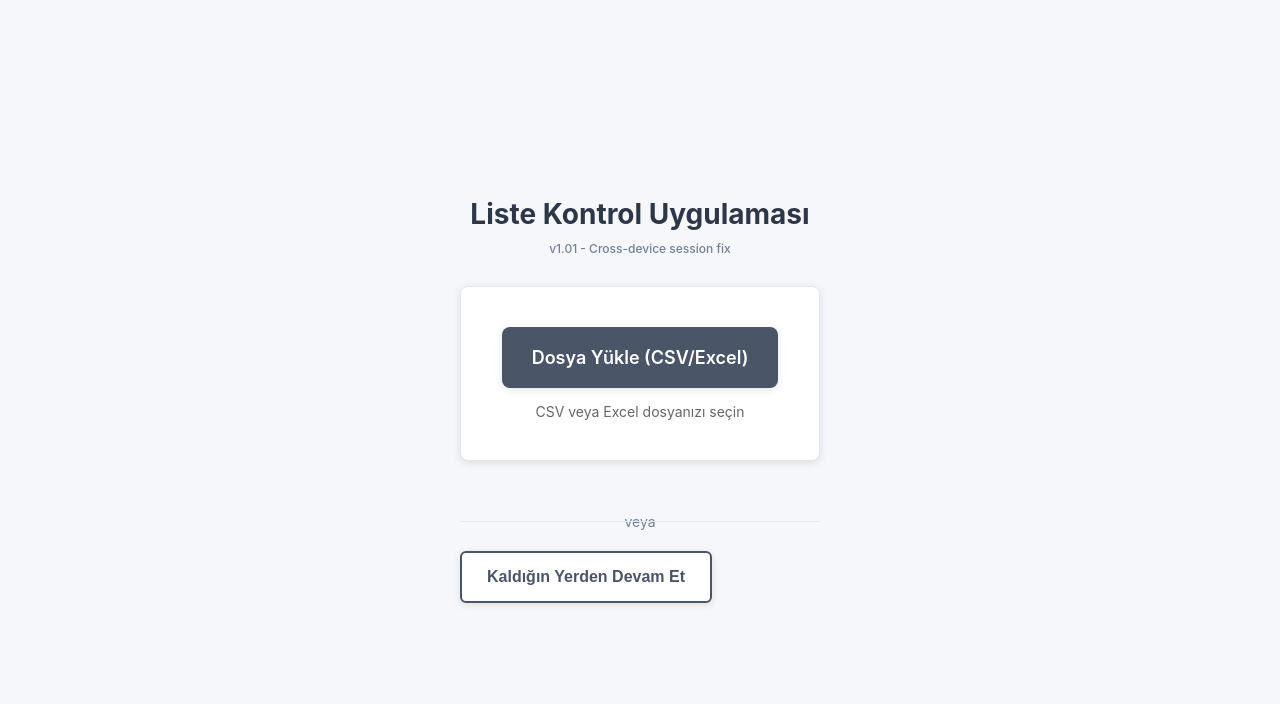
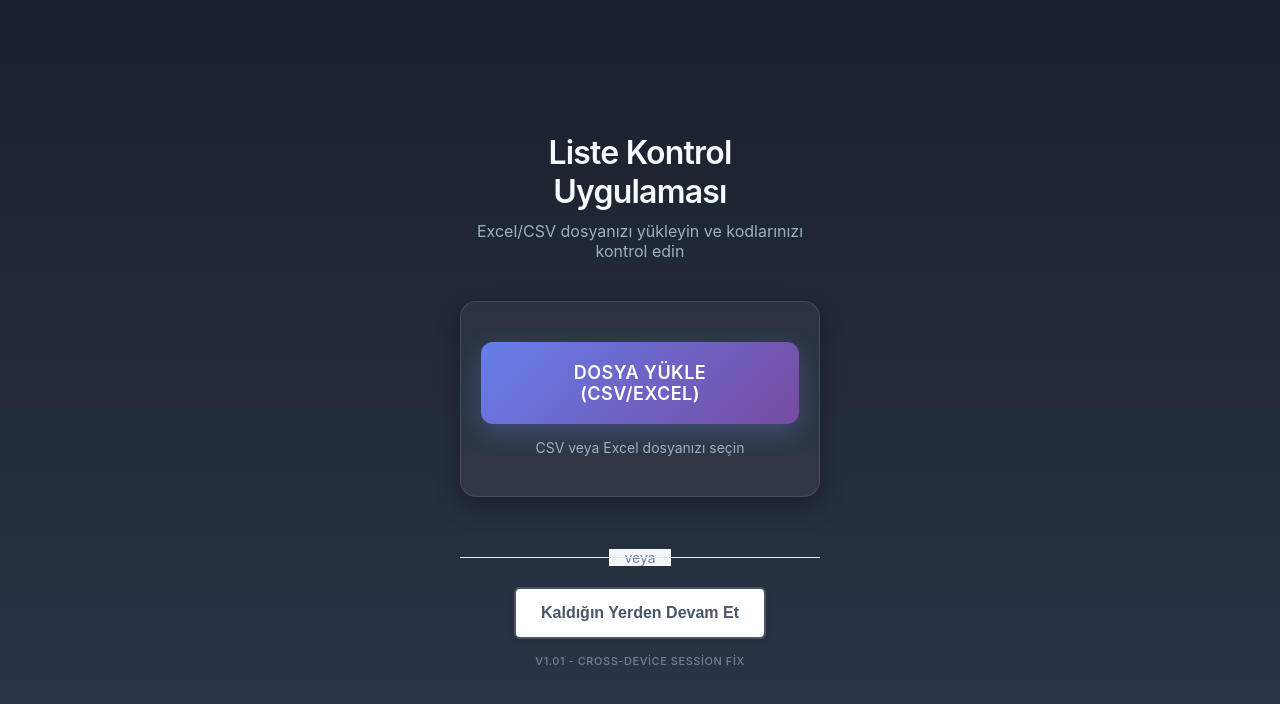
Before and after one commit to byhawk/setupal, a plain HTML site: page index.html in a window 1280 px wide. Drawn offline with nearby package versions, Linux system fonts and the light colour scheme.

Commit message:
v1.02 - Şık dark tema, version placement düzeltildi

```diff
--- a/index.html
+++ b/index.html
@@ -17,8 +17,10 @@
         <!-- Dosya Yükleme Ekranı -->
         <div id="upload-screen" class="screen active">
             <div class="container">
-                <h1>Liste Kontrol Uygulaması</h1>
-                <p class="version">v1.01 - Cross-device session fix</p>
+                <div class="header-section">
+                    <h1>Liste Kontrol Uygulaması</h1>
+                    <p class="app-description">Excel/CSV dosyanızı yükleyin ve kodlarınızı kontrol edin</p>
+                </div>
                 <div class="upload-area">
                     <input type="file" id="file-input" accept=".csv,.xlsx,.xls" />
                     <label for="file-input" class="upload-btn">
@@ -32,6 +34,7 @@
                         <span>veya</span>
                     </div>
                     <button id="continue-session-btn" class="btn-secondary">Kaldığın Yerden Devam Et</button>
+                    <p class="version">v1.01 - Cross-device session fix</p>
                 </div>
             </div>
         </div>
--- a/styles.css
+++ b/styles.css
@@ -6,10 +6,10 @@
 }
 
 body {
-    font-family: -apple-system, BlinkMacSystemFont, 'Segoe UI', Roboto, sans-serif;
-    background: #f5f7fa;
+    font-family: 'Inter', -apple-system, BlinkMacSystemFont, 'Segoe UI', Roboto, sans-serif;
+    background: linear-gradient(to bottom, #1a202c, #2d3748);
     min-height: 100vh;
-    color: #2d3748;
+    color: #e2e8f0;
     overflow-x: hidden;
 }
 
@@ -34,26 +34,40 @@ body {
 }
 
 /* Typography */
+.header-section {
+    text-align: center;
+    margin-bottom: 40px;
+}
+
 h1 {
-    font-size: 28px;
-    font-weight: 700;
-    text-align: center;
-    color: #2d3748;
+    font-size: 32px;
+    font-weight: 600;
+    color: #f7fafc;
     margin-bottom: 10px;
+    letter-spacing: -0.025em;
+}
+
+.app-description {
+    font-size: 16px;
+    color: #a0aec0;
+    margin-bottom: 0;
+    font-weight: 400;
 }
 
 .version {
     text-align: center;
-    font-size: 12px;
+    font-size: 11px;
     color: #718096;
-    margin-bottom: 30px;
+    margin-top: 15px;
     font-weight: 500;
+    text-transform: uppercase;
+    letter-spacing: 0.05em;
 }
 
 h2 {
     font-size: 24px;
     font-weight: 600;
-    color: #2d3748;
+    color: #f7fafc;
     margin-bottom: 20px;
 }
 
@@ -73,6 +87,7 @@ h2 {
 /* Continue Section */
 .continue-section {
     margin-top: 30px;
+    text-align: center;
 }
 
 .divider {
@@ -205,12 +220,13 @@ h2 {
 
 /* Upload Area */
 .upload-area {
-    background: white;
-    border-radius: 8px;
+    background: rgba(255, 255, 255, 0.05);
+    border-radius: 16px;
     padding: 40px 20px;
     text-align: center;
-    box-shadow: 0 2px 10px rgba(0,0,0,0.1);
-    border: 1px solid #e2e8f0;
+    box-shadow: 0 10px 25px rgba(0,0,0,0.3);
+    border: 1px solid rgba(255,255,255,0.1);
+    backdrop-filter: blur(10px);
 }
 
 #file-input {
@@ -219,26 +235,29 @@ h2 {
 
 .upload-btn {
     display: inline-block;
-    background: #4a5568;
+    background: linear-gradient(135deg, #667eea, #764ba2);
     color: white;
-    padding: 20px 30px;
-    border-radius: 8px;
+    padding: 20px 40px;
+    border-radius: 12px;
     cursor: pointer;
     font-size: 18px;
     font-weight: 600;
     transition: all 0.3s ease;
-    box-shadow: 0 2px 8px rgba(0,0,0,0.1);
+    box-shadow: 0 8px 25px rgba(102, 126, 234, 0.3);
+    border: none;
+    text-transform: uppercase;
+    letter-spacing: 0.025em;
 }
 
 .upload-btn:hover {
-    background: #2d3748;
-    box-shadow: 0 4px 12px rgba(0,0,0,0.15);
+    transform: translateY(-2px);
+    box-shadow: 0 12px 35px rgba(102, 126, 234, 0.4);
 }
 
 
 .upload-info {
     margin-top: 15px;
-    color: #666;
+    color: #a0aec0;
     font-size: 14px;
 }
 
```
